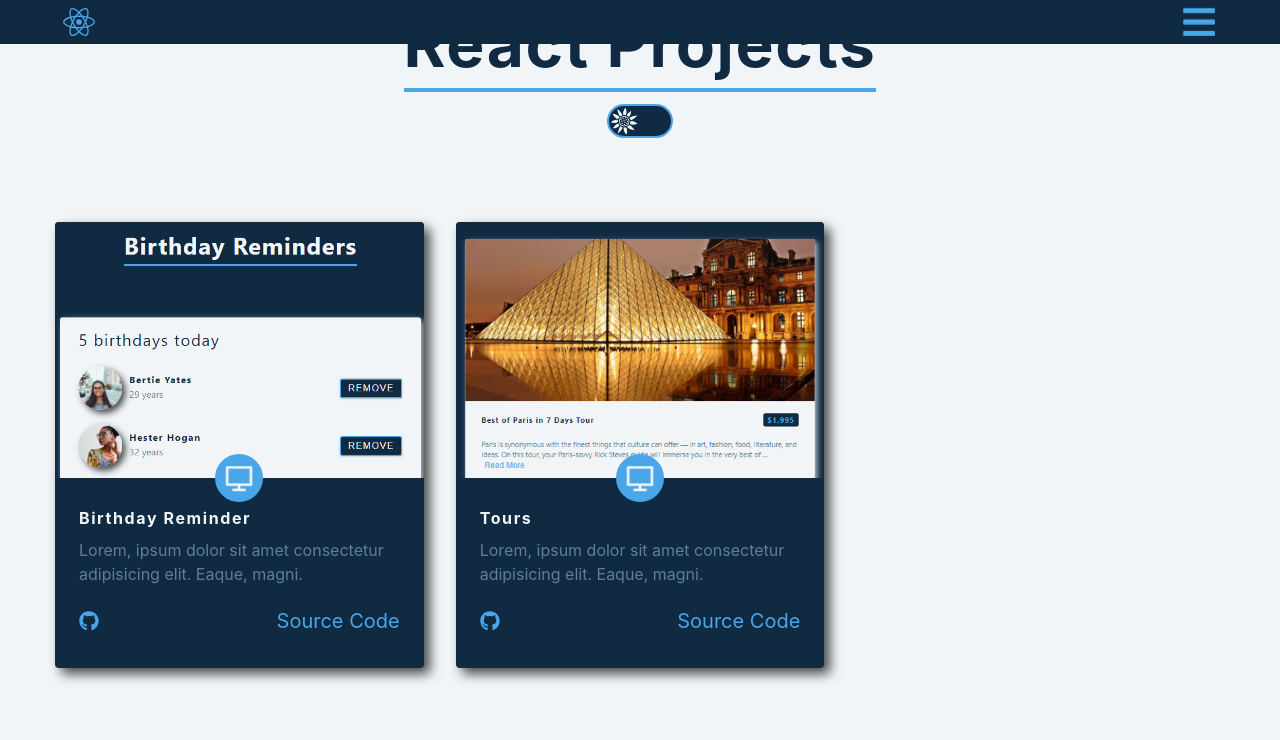
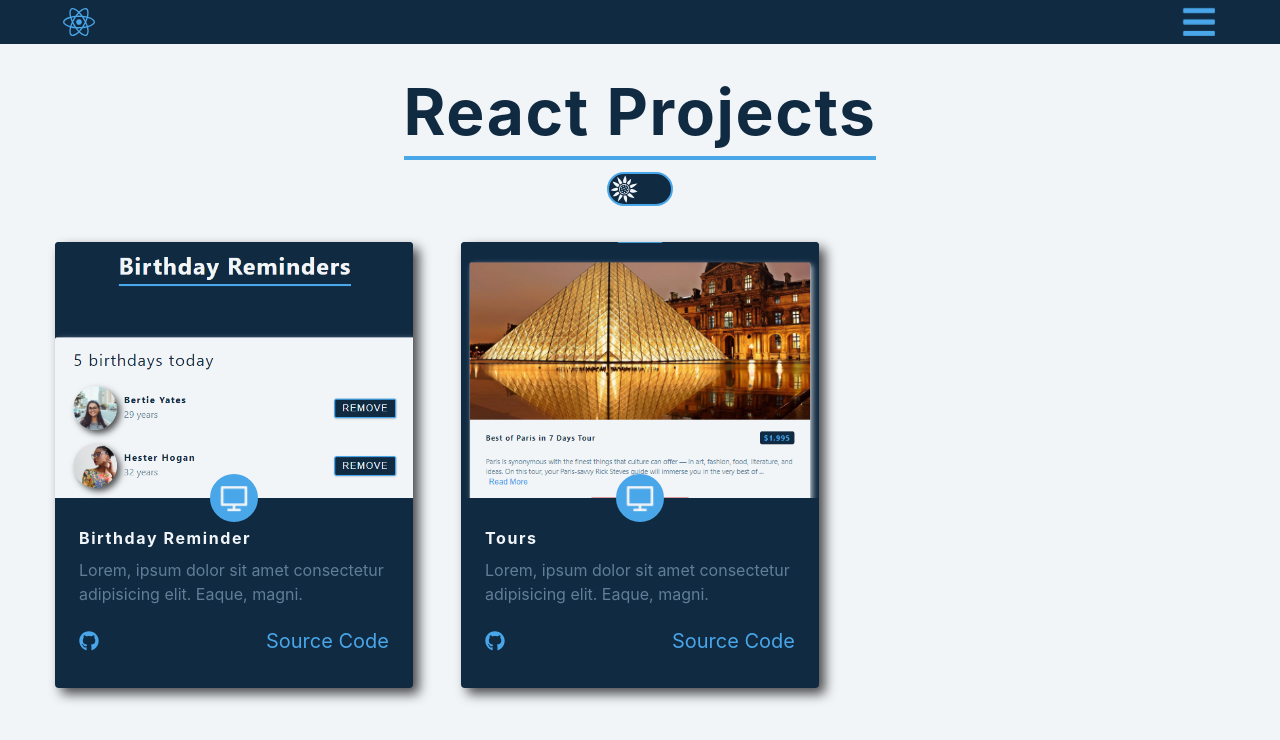
Before and after one commit to mshuber1981/React-JS, a React (Create React App) app: page /#/ in a window 1280 px wide. Shown: the top 740 px of the page. Built offline with nearby package versions, Linux system fonts and the light colour scheme.

Commit message:
Updating styles/layout

```diff
--- a/src/components/NavBar.jsx
+++ b/src/components/NavBar.jsx
@@ -5,6 +5,7 @@ import { FaReact, FaBars } from "react-icons/fa";
 const StyledNavBar = styled.nav`
   position: fixed;
   width: 100%;
+  z-index: 2;
   background: ${(props) =>
     props.theme.name === "light" ? "var(--clr-grey-1)" : "var(--clr-grey-10)"};
 
--- a/src/pages/Home.jsx
+++ b/src/pages/Home.jsx
@@ -6,10 +6,14 @@ import ToggleSwitch from "../components/ToggleSwitch";
 import Project from "../components/Home/Project";
 
 const StyledHome = styled.main`
+  text-align: center;
+
   .projects-page-center {
     display: grid;
     grid-template-columns: repeat(auto-fill, minmax(330px, 1fr));
-    gap: 3rem 2rem;
+    gap: 3rem 3rem;
+    text-align: left;
+    margin-top: 2rem;
   }
 `;
 
@@ -18,12 +22,13 @@ export default function Home(props) {
     <>
       <NavBar />
       <StyledHome>
-        <Title>
-          <h1>React Projects</h1>
-          <div className="underline"></div>
-        </Title>
-        <ToggleSwitch {...props} />
         <section className="section">
+          <Title>
+            <h1>React Projects</h1>
+            <div className="underline"></div>
+          </Title>
+          <br />
+          <ToggleSwitch {...props} />
           <div className="section-center projects-page-center">
             {projects.map(function (project) {
               return <Project key={project.id} {...project} />;
```
